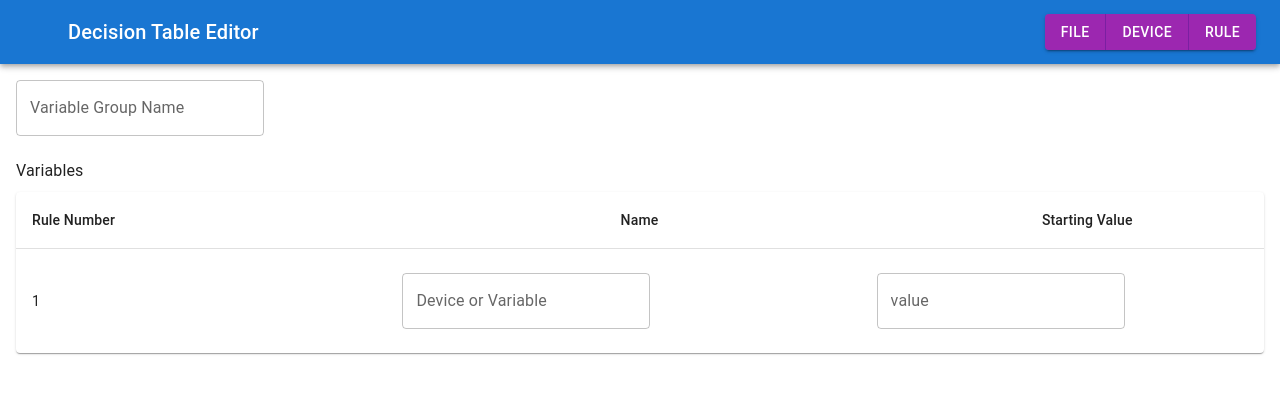
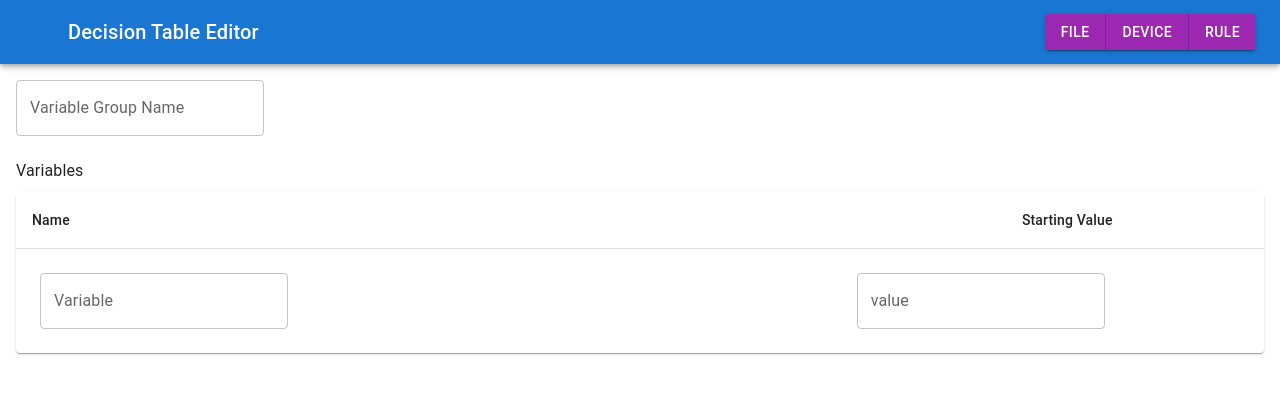
Before and after one commit to MegaKnytes/DecisionTable, a Next.js app in the folder Editor/src/main/decisiontable/: page /decisiontable in a window 1280 px wide. Both pictures are taken after a click on the button 103 px from the left and 172 px from the top of the page. Shown: the top 394 px of the page. Built offline with nearby package versions, Linux system fonts and the light colour scheme; some icons are missing.

Commit message:
Changes to GUI to clean up names and fix some leftover typos from copy-pasted code from older components

```diff
--- a/Editor/src/main/decisiontable/src/components/RuleTable.js
+++ b/Editor/src/main/decisiontable/src/components/RuleTable.js
@@ -18,7 +18,6 @@ import DeleteIcon from '@mui/icons-material/Delete';
 import AddIcon from '@mui/icons-material/Add';
 
 //Custom Components
-import RuleCondition from "@/components/RuleCondition";
 import RuleComparison from "@/components/RuleComparison";
 
 //Table that holds Decision Table Rule Conditions, either all input or all output
@@ -64,8 +63,7 @@ export default function RuleTable({ inputOrOutput }) {
                 <Table sx={{ minWidth: 650 }} aria-label="simple table">
                     <TableHead style={{backgroundColor:"primary"}}>
                         <TableRow color="primary">
-                            <TableCell>Rule Number</TableCell>
-                            <TableCell align="right">Device or Variable</TableCell>
+                            <TableCell align="left">Device or Variable</TableCell>
                             <TableCell align="right">Comparison</TableCell>
                             <TableCell align="right">Value</TableCell>
                             <TableCell align="right"></TableCell>
@@ -77,10 +75,7 @@ export default function RuleTable({ inputOrOutput }) {
                                 key={row.id}
                                 sx={{ '&:last-child td, &:last-child th': { border: 0 } }}
                             >
-                                <TableCell component="th" scope="row">
-                                    {row.id}
-                                </TableCell>
-                                <TableCell align="right">{row.name_box}</TableCell>
+                                <TableCell align="left">{row.name_box}</TableCell>
                                 <TableCell align="right">{row.comparison}</TableCell>
                                 <TableCell align="right">{row.value_box}</TableCell>
                                 <TableCell align="right">{<IconButton onClick={() => handleDeleteClick(index)} aria-label="add new condition"><DeleteIcon/></IconButton>}</TableCell>
--- a/Editor/src/main/decisiontable/src/components/StateMachine.js
+++ b/Editor/src/main/decisiontable/src/components/StateMachine.js
@@ -19,7 +19,7 @@ import AddIcon from '@mui/icons-material/Add';
 
 //Custom Components
 
-//Table that holds Decision Table Rule Conditions, either all input or all output
+//Table that holds all possible states for a state machine
 export default function StateMachine() {
     const [rows, setRows] = React.useState([]);
     const [row_ids, setRow_ids] = React.useState([]);
@@ -35,7 +35,7 @@ export default function StateMachine() {
     }
 
     function createData(id) {
-        let name_box = <TextField id="device2" label="Device or Variable" variant="outlined" sx={{ flexGrow: 1, margin: 1 }}/>
+        let name_box = <TextField id="device2" label="Name" variant="outlined" sx={{ flexGrow: 1, margin: 1, width:'300px'}}/>
         return {id, name_box};
     }
 
@@ -51,7 +51,7 @@ export default function StateMachine() {
     return (
         <Box sx={{ flexGrow: 1, margin: 1 }}>
             <Typography variant="p" component="div" sx={{ flexGrow: 1 }}>
-                Variables
+                States
                 <IconButton onClick={handleClick} aria-label="add new condition">
                     <AddIcon />
                 </IconButton>
--- a/Editor/src/main/decisiontable/src/components/StateViewComponent.js
+++ b/Editor/src/main/decisiontable/src/components/StateViewComponent.js
@@ -15,7 +15,7 @@ import AddIcon from '@mui/icons-material/Add';
 //Custom Components
 import StateMachine from "@/components/StateMachine";
 
-//Holds all of the data for a single rule
+//Holds an entire State Machine
 export default function RuleComponent() {
     const [alignment, setAlignment] = React.useState('web');
 
--- a/Editor/src/main/decisiontable/src/components/VariableGroup.js
+++ b/Editor/src/main/decisiontable/src/components/VariableGroup.js
@@ -19,7 +19,7 @@ import AddIcon from '@mui/icons-material/Add';
 
 //Custom Components
 
-//Table that holds Decision Table Rule Conditions, either all input or all output
+//Table that holds all variables in a variable group
 export default function VariableGroup() {
     const [rows, setRows] = React.useState([]);
     const [row_ids, setRow_ids] = React.useState([]);
@@ -35,7 +35,7 @@ export default function VariableGroup() {
     }
 
     function createData(id) {
-        let name_box = <TextField id="device2" label="Device or Variable" variant="outlined" sx={{ flexGrow: 1, margin: 1 }}/>
+        let name_box = <TextField id="device2" label="Variable" variant="outlined" sx={{ flexGrow: 1, margin: 1 }}/>
         let value_box = <TextField id="value" label="value" variant="outlined" sx={{ flexGrow: 1, margin: 1 }}/>
         return {id, name_box, value_box};
     }
@@ -61,8 +61,7 @@ export default function VariableGroup() {
                 <Table sx={{ minWidth: 650 }} aria-label="simple table">
                     <TableHead style={{backgroundColor:"primary"}}>
                         <TableRow color="primary">
-                            <TableCell>Rule Number</TableCell>
-                            <TableCell align="right">Name</TableCell>
+                            <TableCell align="left">Name</TableCell>
                             <TableCell align="right">Starting Value</TableCell>
                             <TableCell align="right"></TableCell>
                         </TableRow>
@@ -73,10 +72,7 @@ export default function VariableGroup() {
                                 key={row.id}
                                 sx={{ '&:last-child td, &:last-child th': { border: 0 } }}
                             >
-                                <TableCell component="th" scope="row">
-                                    {row.id}
-                                </TableCell>
-                                <TableCell align="right">{row.name_box}</TableCell>
+                                <TableCell align="left">{row.name_box}</TableCell>
                                 <TableCell align="right">{row.value_box}</TableCell>
                                 <TableCell align="right">{<IconButton onClick={() => handleDeleteClick(index)} aria-label="add new condition"><DeleteIcon/></IconButton>}</TableCell>
                             </TableRow>
--- a/Editor/src/main/decisiontable/src/components/VariableViewComponent.js
+++ b/Editor/src/main/decisiontable/src/components/VariableViewComponent.js
@@ -15,7 +15,7 @@ import AddIcon from '@mui/icons-material/Add';
 //Custom Components
 import VariableGroup from "@/components/VariableGroup";
 
-//Holds all of the data for a single rule
+//Holds an entire Variable Group
 export default function RuleComponent() {
     const [alignment, setAlignment] = React.useState('web');
 
```
